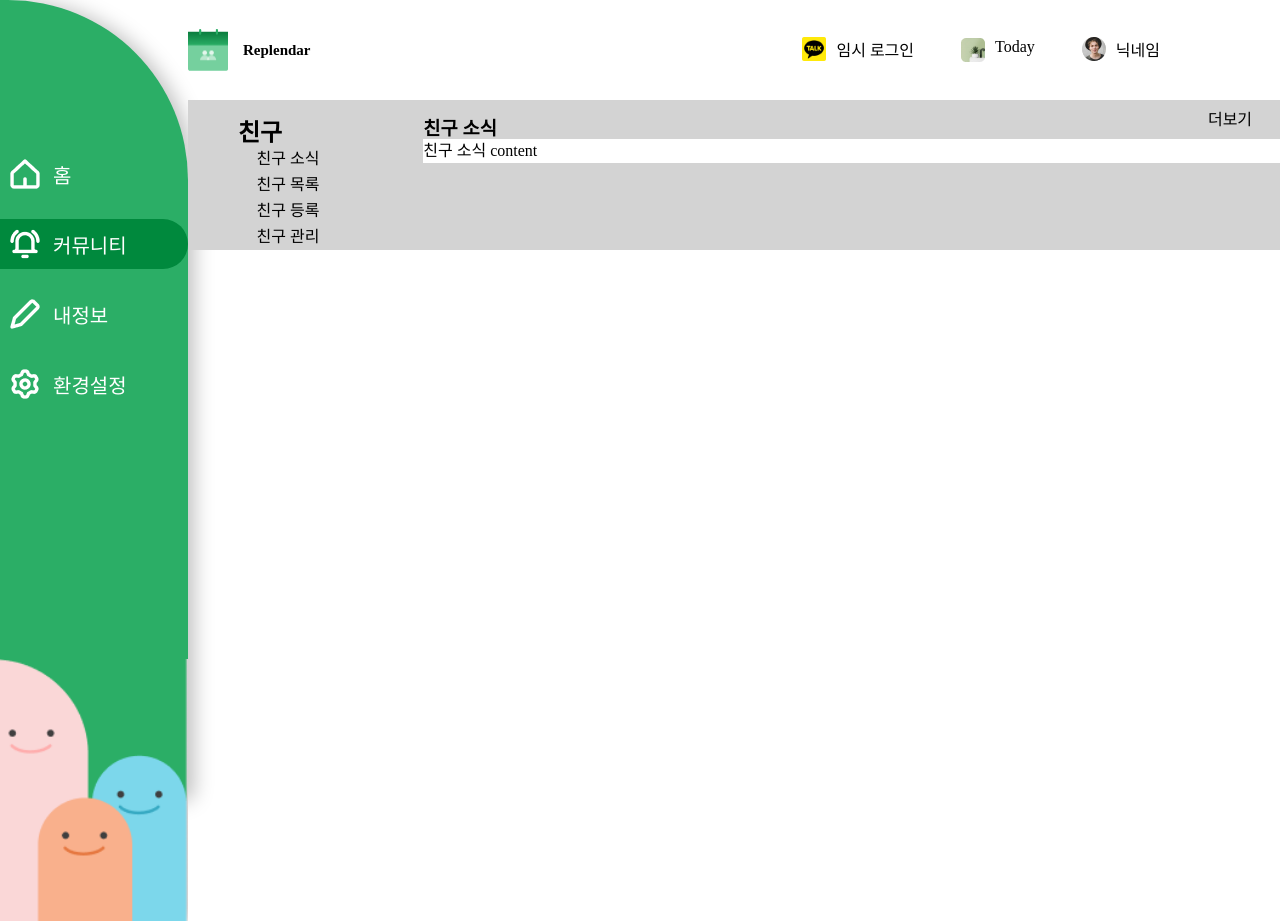
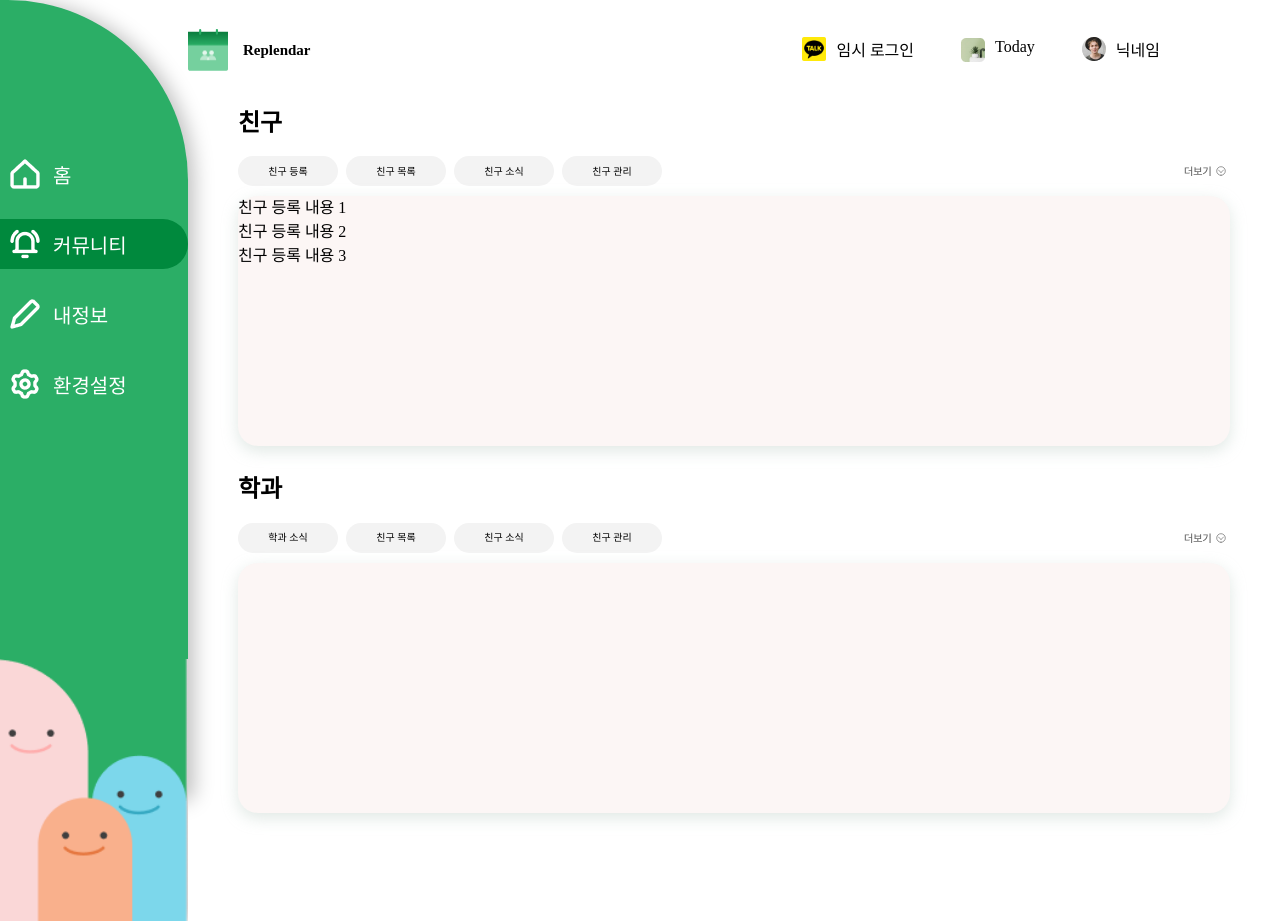
Before and after one commit to UMC-Replendar/Web, a React (Vite) app in the folder Replendar/: page /community in a window 1280 px wide. Built offline with nearby package versions, Linux system fonts and the light colour scheme.

Commit message:
second commit

```diff
--- /dev/null
+++ b/Replendar/src/components/CommuComponents/CloseIcon.tsx
@@ -0,0 +1,47 @@
+import React from 'react';
+interface IconProps {
+  width?: string;
+  height?: string;
+  fill?: string;
+  onClick?: () => void;
+}
+const CloseIcon: React.FC<IconProps> = ({
+  width = '40',
+  height = '30',
+  fill = '#666666',
+  onClick,
+}) => (
+  <svg
+    width={width}
+    height={height}
+    viewBox="0 0 61 22"
+    fill="none"
+    xmlns="http://www.w3.org/2000/svg"
+    onClick={onClick}
+  >
+    <path
+      d="M17.5156 7.5625H19.5469V8.78125H17.5156V12.1875H16.0312V4.32812H17.5156V7.5625ZM13.3594 6.4375H8.60938V10.2344C10.0365 10.2292 11.1849 10.1953 12.0547 10.1328C12.9245 10.0703 13.7812 9.94792 14.625 9.76562L14.7969 10.9844C13.8802 11.1719 12.9479 11.2995 12 11.3672C11.0521 11.4349 9.80208 11.4688 8.25 11.4688H7.14062V5.21875H13.3594V6.4375ZM17.6406 14.1406H10.0938V16.9531H17.8906V18.1562H8.60938V12.9375H17.6406V14.1406ZM31.9844 18.3281H30.4844V4.32812H31.9844V18.3281ZM27.8125 5.82812C27.8125 7.99479 27.2943 9.92188 26.2578 11.6094C25.2266 13.2917 23.5625 14.6823 21.2656 15.7812L20.4844 14.5781C22.3229 13.7031 23.7161 12.638 24.6641 11.3828C25.6172 10.1276 26.1667 8.67188 26.3125 7.01562H21.1562V5.82812H27.8125Z"
+      fill={fill}
+    />
+    <path
+      d="M47.4998 4.53354C51.0713 4.53354 53.9665 7.4287 53.9665 11.0002C53.9665 14.5716 51.0713 17.4668 47.4998 17.4668C43.9284 17.4668 41.0332 14.5716 41.0332 11.0002C41.0332 7.4287 43.9284 4.53354 47.4998 4.53354Z"
+      stroke={fill}
+      strokeLinecap="round"
+      strokeLinejoin="round"
+    />
+    <path
+      d="M47.5 8.74219L51.2583 12.5005"
+      stroke={fill}
+      stroke-linecap="round"
+      strokeLinejoin="round"
+    />
+    <path
+      d="M47.5 8.74219L43.7417 12.5005"
+      stroke={fill}
+      stroke-linecap="round"
+      strokeLinejoin="round"
+    />
+  </svg>
+);
+
+export default CloseIcon;
--- /dev/null
+++ b/Replendar/src/components/CommuComponents/MoreIcon.tsx
@@ -0,0 +1,47 @@
+import React from 'react';
+interface IconProps {
+  width?: string;
+  height?: string;
+  fill?: string;
+  onClick?: () => void;
+}
+const MoreIcon: React.FC<IconProps> = ({
+  width = '50',
+  height = '30',
+  fill = 'rgba(102, 102, 102, 1)',
+  onClick,
+}) => (
+  <svg
+    width={width}
+    height={height}
+    viewBox="0 0 75 22"
+    fill="none"
+    xmlns="http://www.w3.org/2000/svg"
+    onClick={onClick}
+  >
+    <path
+      d="M13.625 6.85938H8.70312V13.6875C9.95312 13.6823 11.013 13.6484 11.8828 13.5859C12.7526 13.5234 13.625 13.4062 14.5 13.2344L14.6719 14.4531C13.6979 14.6354 12.7396 14.7604 11.7969 14.8281C10.8542 14.8906 9.69271 14.9219 8.3125 14.9219H7.20312V5.625H13.625V6.85938ZM18.2031 18.3594H16.7188V10.5625H12.8281V9.32812H16.7188V4.32812H18.2031V18.3594ZM33.1562 16.5938H20.3438V15.3594H25.9844V12.4844H21.8125V5.28125H23.2969V7.6875H30.1719V5.28125H31.6406V12.4844H27.4531V15.3594H33.1562V16.5938ZM30.1719 11.2812V8.89062H23.2969V11.2812H30.1719ZM45.8125 18.3281H44.3125V4.32812H45.8125V18.3281ZM41.6406 5.82812C41.6406 7.99479 41.1224 9.92188 40.0859 11.6094C39.0547 13.2917 37.3906 14.6823 35.0938 15.7812L34.3125 14.5781C36.151 13.7031 37.5443 12.638 38.4922 11.3828C39.4453 10.1276 39.9948 8.67188 40.1406 7.01562H34.9844V5.82812H41.6406Z"
+      fill={fill}
+    />
+    <path
+      d="M61.4998 17.4666C65.0713 17.4666 67.9665 14.5714 67.9665 11C67.9665 7.42853 65.0713 4.53333 61.4998 4.53333C57.9284 4.53333 55.0332 7.42853 55.0332 11C55.0332 14.5714 57.9284 17.4666 61.4998 17.4666Z"
+      stroke={fill}
+      strokeLinecap="round"
+      strokeLinejoin="round"
+    />
+    <path
+      d="M61.5 13.2583L65.2583 9.49998"
+      stroke={fill}
+      strokeLinecap="round"
+      strokeLinejoin="round"
+    />
+    <path
+      d="M61.5 13.2583L57.7417 9.49998"
+      stroke={fill}
+      strokeLinecap="round"
+      strokeLinejoin="round"
+    />
+  </svg>
+);
+
+export default MoreIcon;
--- a/Replendar/src/pages/community.tsx
+++ b/Replendar/src/pages/community.tsx
@@ -1,104 +1,194 @@
+import styled from 'styled-components';
+import MoreIcon from '../components/CommuComponents/MoreIcon';
 import { useState } from 'react';
-import styled from 'styled-components';
+import CloseIcon from '../components/CommuComponents/CloseIcon';
+
+const StyledDiv = styled.div<{ expanded: boolean }>`
+  background: rgba(252, 246, 245, 1);
+  width: 100%;
+  height: ${(props) => (props.expanded ? '500px' : '250px')};
+  border-radius: 20px;
+  box-shadow: 0px 5px 15.7px 0px rgba(177, 198, 187, 0.4);
+  margin-bottom: 10px;
+  @media (max-width: 1200px) {
+    width: 100%; /* 화면이 작아지면 100%로 변경 */
+  }
+  @media (max-width: 1200px) {
+    width: 100%; /* 개별 요소가 화면 크기에 따라 변화 */
+  }
+
+  @media (max-width: 480px) {
+    width: 80%; /* 모바일에서는 80% */
+  }
+`;
+
+const CustomBtn = styled.button`
+  background: rgba(243, 243, 243, 1);
+  width: 100px;
+  height: 30px;
+  border-radius: 50px;\
+border:none;
+font-size:10px;
+padding:0px;
+`;
+
+const BtnContainer = styled.div`
+  display: flex;
+  gap: 8px;
+`;
 
 const Container = styled.div`
-  background-color: lightgray;
-  display: flex;
-`;
-const TextBtn = styled.button`
-  background: none;
-  border: none;
-  width: 100px;
-  cursor: pointer;
-  &:focus {
-    text-decoration: underline;
-  }
-`;
-const TextBtnDiv = styled.div`
-  position: relative;
-  left: 50px;
   display: flex;
   flex-direction: column;
-  width: 300px;
+  gap: 10px;
+  width: 100%;
+  height: 100%;
+  padding: 0 50px;
 `;
 
-const ContentDiv = styled.div`
-  background-color: white;
+const Gaph2 = styled.h2`
+  padding: 10px 0px;
+  margin: 0px;
 `;
-const SpaceBetDiv = styled.div`
+const SpaceBtwDiv = styled.div`
   display: flex;
   justify-content: space-between;
-  text-align: end;
-`;
-
-const ContentContainer = styled.div`
-  display: flex;
-  flex-direction: column;
-  justify-content: center;
-  width: 100%;
-  height: 100%;
 `;
 
 const Community = () => {
-  const [activeMenu, setActiveMenu] = useState('news'); // 기본 메뉴는 '친구 소식'
+  const [menuState, setMenuState] = useState({
+    activeMenu: '친구등록',
+    expanded: false,
+  });
 
-  const renderContent = () => {
-    switch (activeMenu) {
-      case 'news':
-        return (
-          <ContentContainer>
-            <SpaceBetDiv>
-              <h3>친구 소식</h3>
-              <TextBtn>더보기</TextBtn>
-            </SpaceBetDiv>
-            <ContentDiv>친구 소식 content</ContentDiv>
-          </ContentContainer>
-        );
-      case 'list':
-        return (
-          <ContentContainer>
-            {' '}
-            <SpaceBetDiv>
-              <h3>친구 목록</h3>
-              <TextBtn>더보기</TextBtn>
-            </SpaceBetDiv>
-            <ContentDiv>친구 목록 content</ContentDiv>
-          </ContentContainer>
-        );
-      case 'add':
-        return (
-          <ContentContainer>
-            <SpaceBetDiv>
-              <h3>친구 등록</h3>
-              <TextBtn>더보기</TextBtn>
-            </SpaceBetDiv>
-            <ContentDiv>친구 등록 content</ContentDiv>
-          </ContentContainer>
-        );
-      case 'manage':
-        return (
-          <ContentContainer>
-            <SpaceBetDiv>
-              <h3>친구 관리</h3>
-              <TextBtn>더보기</TextBtn>
-            </SpaceBetDiv>
-            <ContentDiv className="contentDiv">친구 관리 content</ContentDiv>
-          </ContentContainer>
-        );
-    }
+  const handleMenuClick = (menu: string) => {
+    setMenuState({ activeMenu: menu, expanded: false });
   };
 
+  const handleExpandClick = () => {
+    setMenuState((prevState) => ({
+      ...prevState,
+      expanded: !prevState.expanded,
+    }));
+    console.log(menuState);
+  };
+
+  //임시데이터
+  const data1 = [
+    '친구 등록 내용 1',
+    '친구 등록 내용 2',
+    '친구 등록 내용 3',
+    '친구 등록 내용 4',
+    '친구 등록 내용 5',
+    '친구 등록 내용 6',
+    '친구 등록 내용 7',
+    '친구 등록 내용 8',
+    '친구 등록 내용 9',
+    '친구 등록 내용 10',
+  ];
+  const data2 = [
+    '친구 목록 내용 1',
+    '친구 목록 내용 2',
+    '친구 목록 내용 3',
+    '친구 목록 내용 4',
+    '친구 목록 내용 5',
+    '친구 목록 내용 6',
+    '친구 등록 내용 7',
+    '친구 등록 내용 8',
+    '친구 등록 내용 9',
+    '친구 등록 내용 10',
+  ];
+  const data3 = [
+    '친data3 1',
+    '친구 목록 내용 2',
+    '친구 목록 내용 3',
+    '친구 목록 내용 4',
+    '친구 목록 내용 5',
+    '친구 목록 내용 6',
+    '친구 등록 내용 7',
+    '친구 등록 내용 8',
+    '친구 등록 내용 9',
+    '친구 등록 내용 10',
+  ];
+  const data4 = [
+    ' ㅇㅁㅅㅁ ㅇㅁdaata3 1',
+    '친구 목록 내용 2',
+    '친구 목록 내용 3',
+    '친구 목록 내용 4',
+    '친구 목록 내용 5',
+    '친구 목록 내용 6',
+    '친구 등록 내용 7',
+    '친구 등록 내용 8',
+    '친구 등록 내용 9',
+    '친구 등록 내용 10',
+  ];
+
+  interface MenuContentProps {
+    expanded: boolean;
+    data: string[];
+  }
+
+  const MenuContent: React.FC<MenuContentProps> = ({ expanded, data }) => {
+    return expanded
+      ? data.map((item, index) => <div key={index}>{item}</div>)
+      : data.slice(0, 3).map((item, index) => <div key={index}>{item}</div>);
+  };
+  let dataToShow;
+  switch (menuState.activeMenu) {
+    case '친구등록':
+      dataToShow = data1;
+      break;
+    case '친구목록':
+      dataToShow = data2;
+      break;
+    case '친구소식':
+      dataToShow = data3;
+      break;
+    case '친구관리':
+      dataToShow = data4;
+      break;
+    default:
+      dataToShow = data1;
+  }
   return (
     <Container>
-      <TextBtnDiv>
-        <h2>친구</h2>
-        <TextBtn onClick={() => setActiveMenu('news')}>친구 소식</TextBtn>
-        <TextBtn onClick={() => setActiveMenu('list')}>친구 목록</TextBtn>
-        <TextBtn onClick={() => setActiveMenu('add')}>친구 등록</TextBtn>
-        <TextBtn onClick={() => setActiveMenu('manage')}>친구 관리</TextBtn>
-      </TextBtnDiv>
+      <Gaph2>친구</Gaph2>
+      <SpaceBtwDiv>
+        <BtnContainer>
+          <CustomBtn onClick={() => handleMenuClick('친구등록')}>
+            친구 등록
+          </CustomBtn>
+          <CustomBtn onClick={() => handleMenuClick('친구목록')}>
+            친구 목록
+          </CustomBtn>
+          <CustomBtn onClick={() => handleMenuClick('친구소식')}>
+            친구 소식
+          </CustomBtn>
+          <CustomBtn onClick={() => handleMenuClick('친구관리')}>
+            친구 관리
+          </CustomBtn>
+        </BtnContainer>
 
-      {renderContent()}
+        {menuState.expanded ? (
+          <CloseIcon onClick={handleExpandClick} />
+        ) : (
+          <MoreIcon onClick={handleExpandClick} />
+        )}
+      </SpaceBtwDiv>
+      <StyledDiv expanded={menuState.expanded}>
+        <MenuContent expanded={menuState.expanded} data={dataToShow} />
+      </StyledDiv>
+      <Gaph2>학과</Gaph2>
+      <SpaceBtwDiv>
+        <BtnContainer>
+          <CustomBtn>학과 소식</CustomBtn>
+          <CustomBtn>친구 목록</CustomBtn>
+          <CustomBtn>친구 소식</CustomBtn>
+          <CustomBtn>친구 관리</CustomBtn>
+        </BtnContainer>
+        <MoreIcon></MoreIcon>
+      </SpaceBtwDiv>
+      <StyledDiv expanded={menuState.expanded}></StyledDiv>
     </Container>
   );
 };
```
